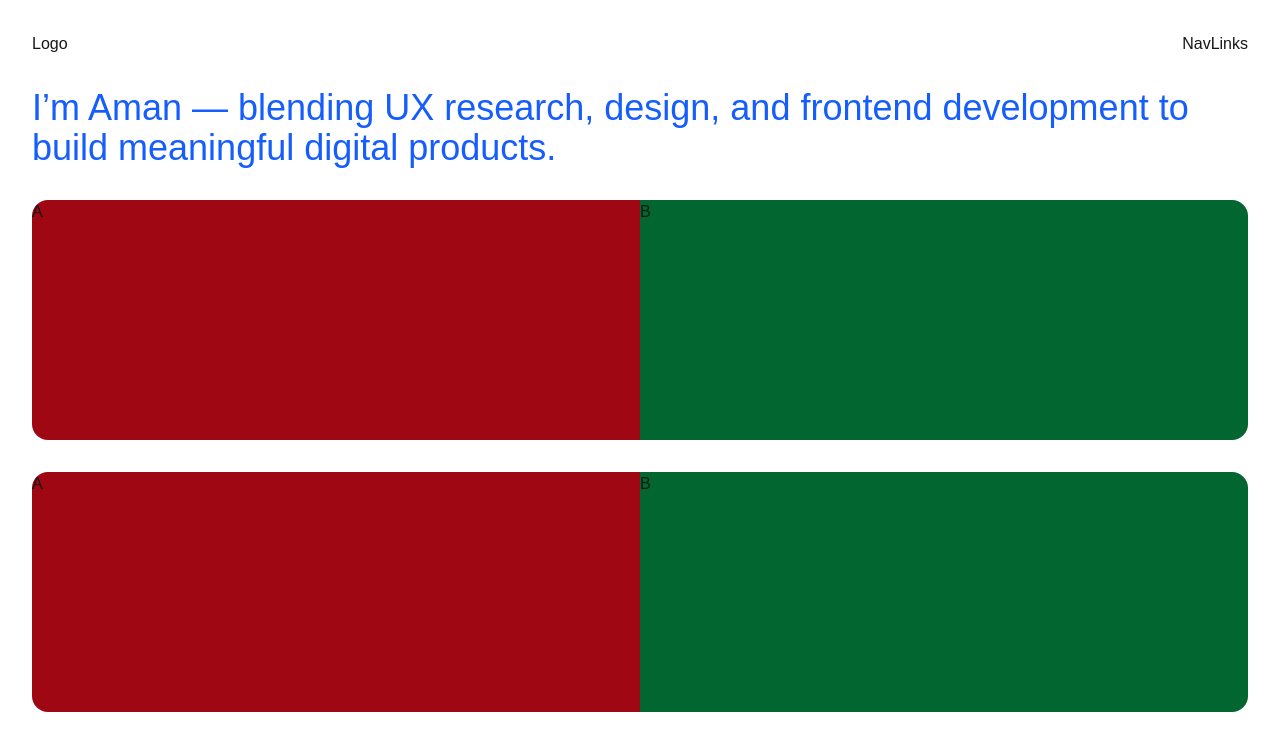
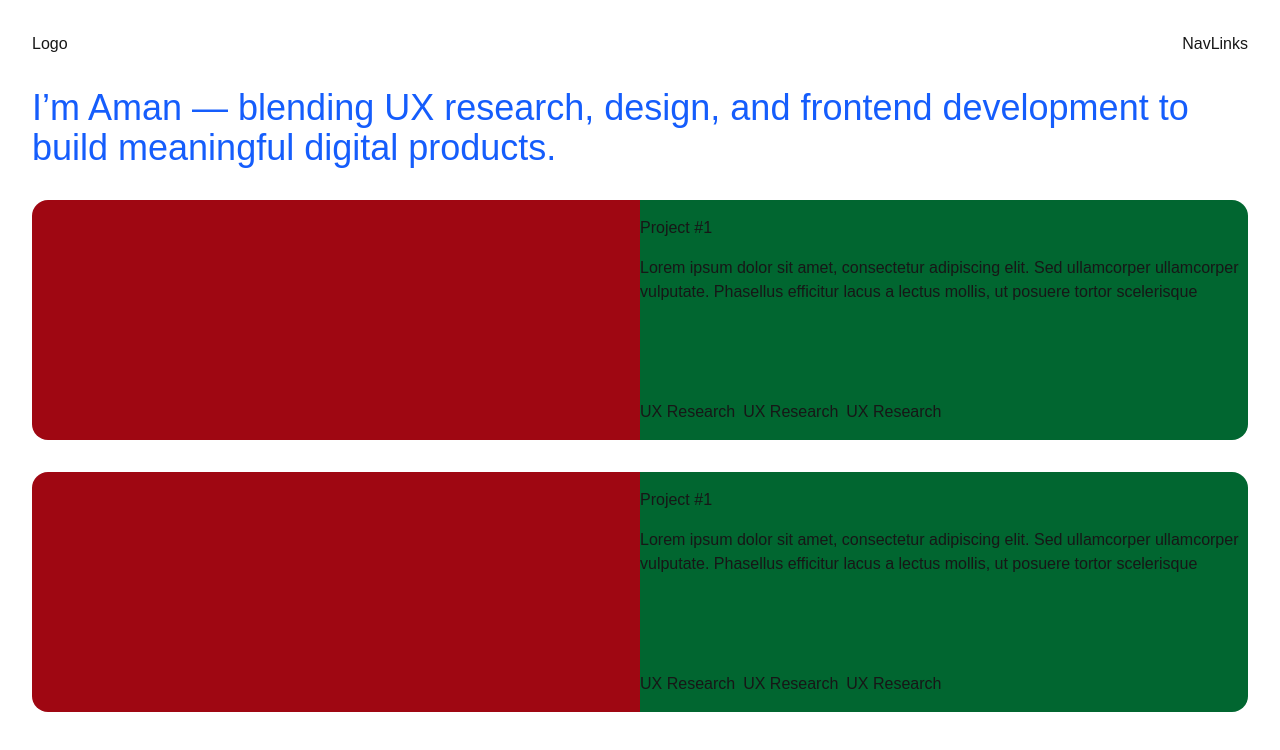
Before and after one commit to 11amanraj/portfolio-april-2025, a Next.js app: page / in a window 1280 px wide. Shown: the top 750 px of the page. Built offline with nearby package versions, Linux system fonts and the light colour scheme.

Commit message:
Made projectcards dynamic

```diff
--- a/app/Components/Project/ProjectCards.tsx
+++ b/app/Components/Project/ProjectCards.tsx
@@ -1,10 +1,20 @@
 import React from 'react'
 
-const ProjectCards = () => {
+const ProjectCards: React.FC<{title: string, description: string}> = ({title, description}) => {
   return (
     <div className="flex rounded-2xl overflow-hidden h-120 flex-col sm:h-60 sm:flex-row">
-        <div className="bg-red-800 flex-1">A</div>
-        <div className="bg-green-800 flex-1">B</div>
+        <div className="bg-red-800 flex-1"></div>
+        <div className="bg-green-800 flex-1 flex flex-col justify-between">
+            <div className='pt-4 flex flex-col gap-4'>
+                <h3>{title}</h3>
+                <p>{description}</p>
+            </div>
+            <ul className='pb-4 flex gap-2'>
+                <li>UX Research</li>
+                <li>UX Research</li>
+                <li>UX Research</li>
+            </ul>
+        </div>
     </div>
   )
 }
--- a/app/page.tsx
+++ b/app/page.tsx
@@ -7,8 +7,8 @@ export default function Home() {
         I’m Aman — blending UX research, design, and frontend development to build meaningful digital products.
       </div>
       <div className="flex flex-col w-full gap-8">
-        <ProjectCards />
-        <ProjectCards />
+        <ProjectCards title="Project #1" description="Lorem ipsum dolor sit amet, consectetur adipiscing elit. Sed ullamcorper ullamcorper vulputate. Phasellus efficitur lacus a lectus mollis, ut posuere tortor scelerisque"/>
+        <ProjectCards title="Project #1" description="Lorem ipsum dolor sit amet, consectetur adipiscing elit. Sed ullamcorper ullamcorper vulputate. Phasellus efficitur lacus a lectus mollis, ut posuere tortor scelerisque"/>
       </div>
     </div>
   );
```
